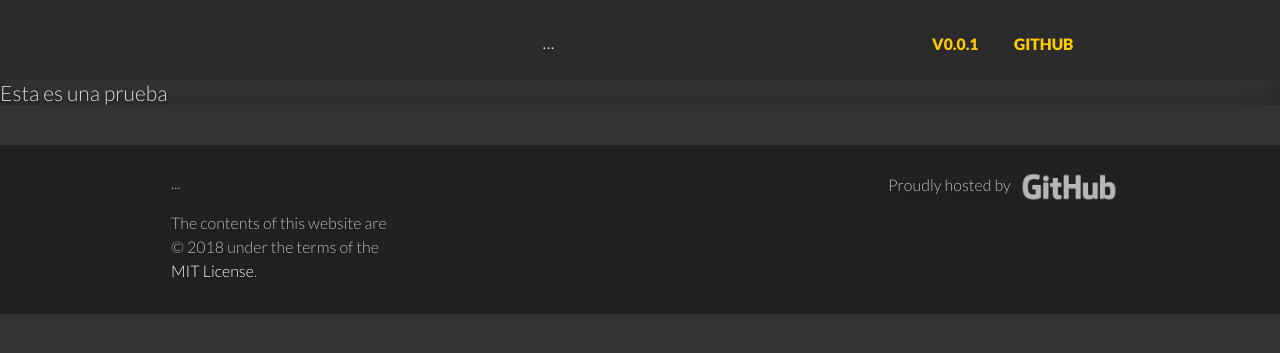
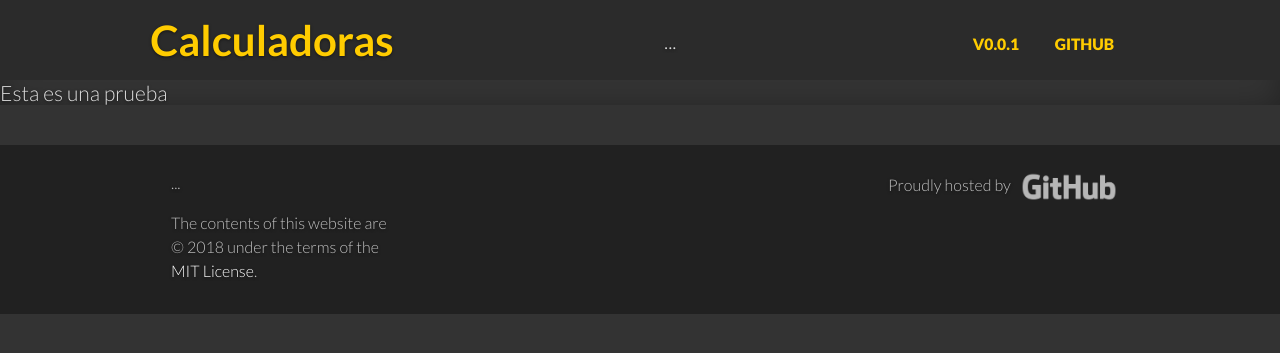
Before and after one commit to SidVal/calc, a Jekyll site: the page built from docs/index.html, in a window 1280 px wide. Shown: the top 353 px of the page. Built offline with Jekyll 4.4.1, drawn with Linux system fonts in a browser that asks for light colours; comment, search, counter and statistics services are not loaded.

Commit message:
Update header.html

```diff
--- a/docs/_includes/header.html
+++ b/docs/_includes/header.html
@@ -3,7 +3,7 @@
     <div class="center-on-mobiles">
       <h1>
         <a href="{{ site.url }}" class="logo">
-          <span class="sr-only">Calculadoras</span>
+          <span>Calculadoras</span> <!-- <span class="sr-only"> -->
           <!--<img src="/img/logo-2x.png" width="140" height="65" alt="Jekyll Logo">-->
         </a>
       </h1>
```
